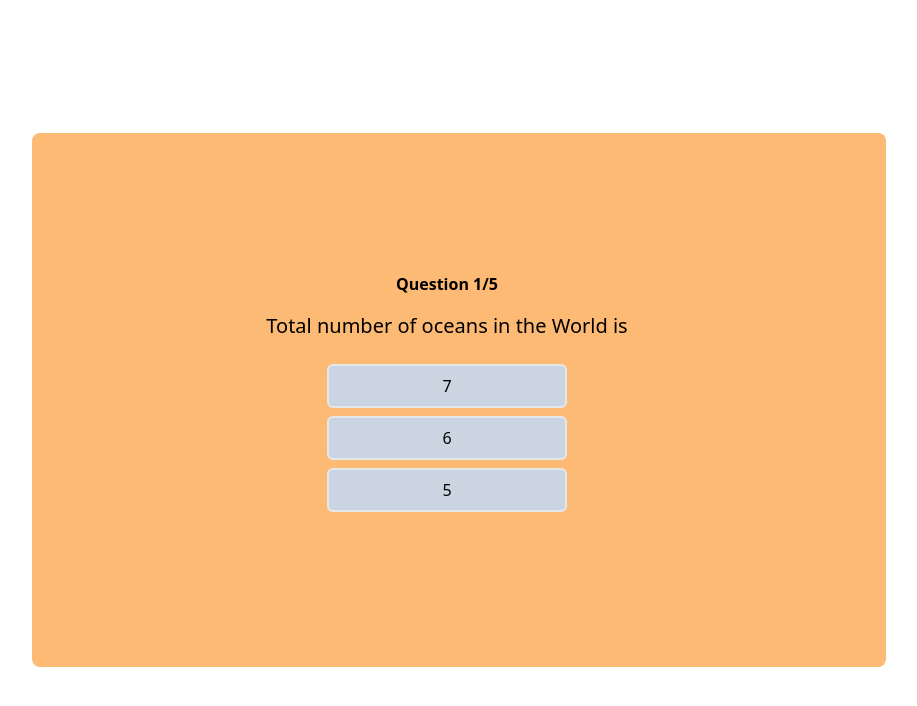
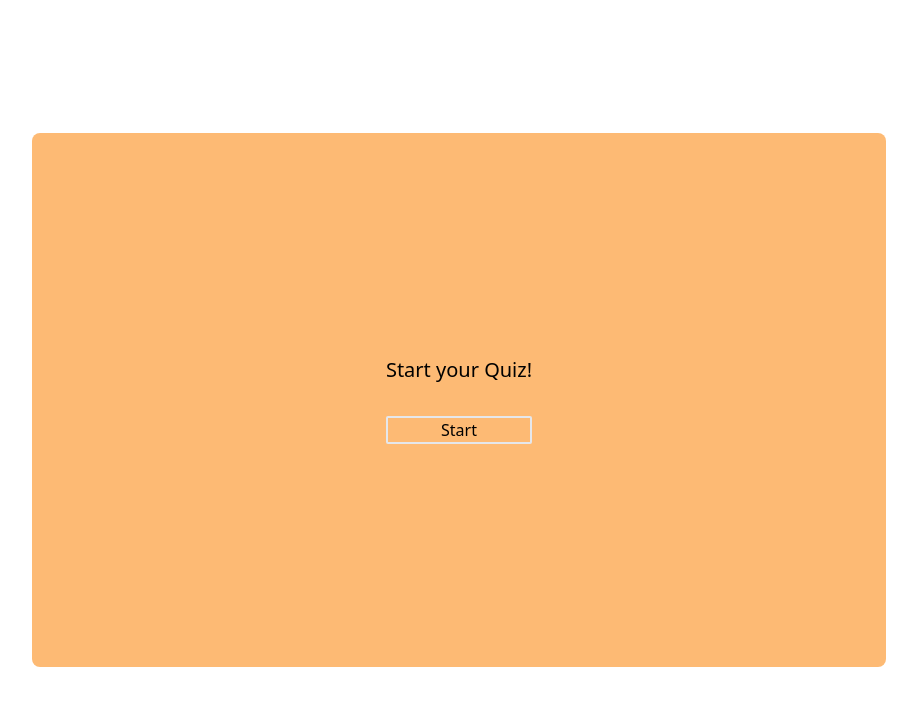
Before and after one commit to Syed997/quiz_web, a React (Create React App) app: page / in a window 1280 px wide. Shown: the top 706 px of the page, without its empty margins (181-1098 px from the left). Built offline with nearby package versions, Linux system fonts and the light colour scheme.

Commit message:
react router added

```diff
--- a/package.json
+++ b/package.json
@@ -8,6 +8,7 @@
     "@testing-library/user-event": "^13.5.0",
     "react": "^18.2.0",
     "react-dom": "^18.2.0",
+    "react-router-dom": "^6.14.2",
     "react-scripts": "5.0.1",
     "web-vitals": "^2.1.4"
   },
--- a/src/App.js
+++ b/src/App.js
@@ -1,6 +1,8 @@
 import { useState } from "react";
 import QuizView from "./components/QuizView";
 import ScoreView from "./components/ScoreView";
+import { Route, Routes } from "react-router-dom";
+import Start from "./components/Start";
 
 function App() {
   const questions = [
@@ -59,7 +61,11 @@ function App() {
   }
   return (
     <div className="flex flex-col items-center justify-center h-screen">
-      {quizOver ? <ScoreView mark={mark} handleResetBtn={handleResetBtn} /> : <QuizView questions={questions} currentQuestion={currentQuestion} handleBtnClicked={handleBtnClicked} />}
+      <Routes>
+        <Route path="/" element={<Start/>} />
+        {quizOver ? <ScoreView mark={mark} handleResetBtn={handleResetBtn} /> : <Route path="/quiz" element={<QuizView questions={questions} currentQuestion={currentQuestion} handleBtnClicked={handleBtnClicked} />} /> }
+      </Routes>
+
 
     </div>
   );
--- /dev/null
+++ b/src/components/Start.jsx
@@ -0,0 +1,15 @@
+import React from 'react'
+import { Link } from 'react-router-dom'
+
+function Start() {
+  return (
+      <div className='w-full h-full sm:w-2/3 sm:h-2/3 flex flex-col justify-center items-center bg-orange-300 rounded-lg'>
+        <div className='flex flex-col my-4'>
+            <p className="text-xl mb-8">Start your Quiz!</p>
+              <Link className="border-2 px-4 rounded-sm flex justify-center" to='/quiz'>Start</Link>
+        </div>
+    </div>
+  )
+}
+
+export default Start
--- a/src/index.js
+++ b/src/index.js
@@ -2,11 +2,14 @@ import React from 'react';
 import ReactDOM from 'react-dom/client';
 import './index.css';
 import App from './App';
+import { BrowserRouter } from 'react-router-dom';
 
 
 const root = ReactDOM.createRoot(document.getElementById('root'));
 root.render(
 
-    <App />
+    <BrowserRouter>
+        <App />
+    </BrowserRouter>
 
 );
```
Also changed, not shown: 1 other file (tests, documents, lock files or other folders).
